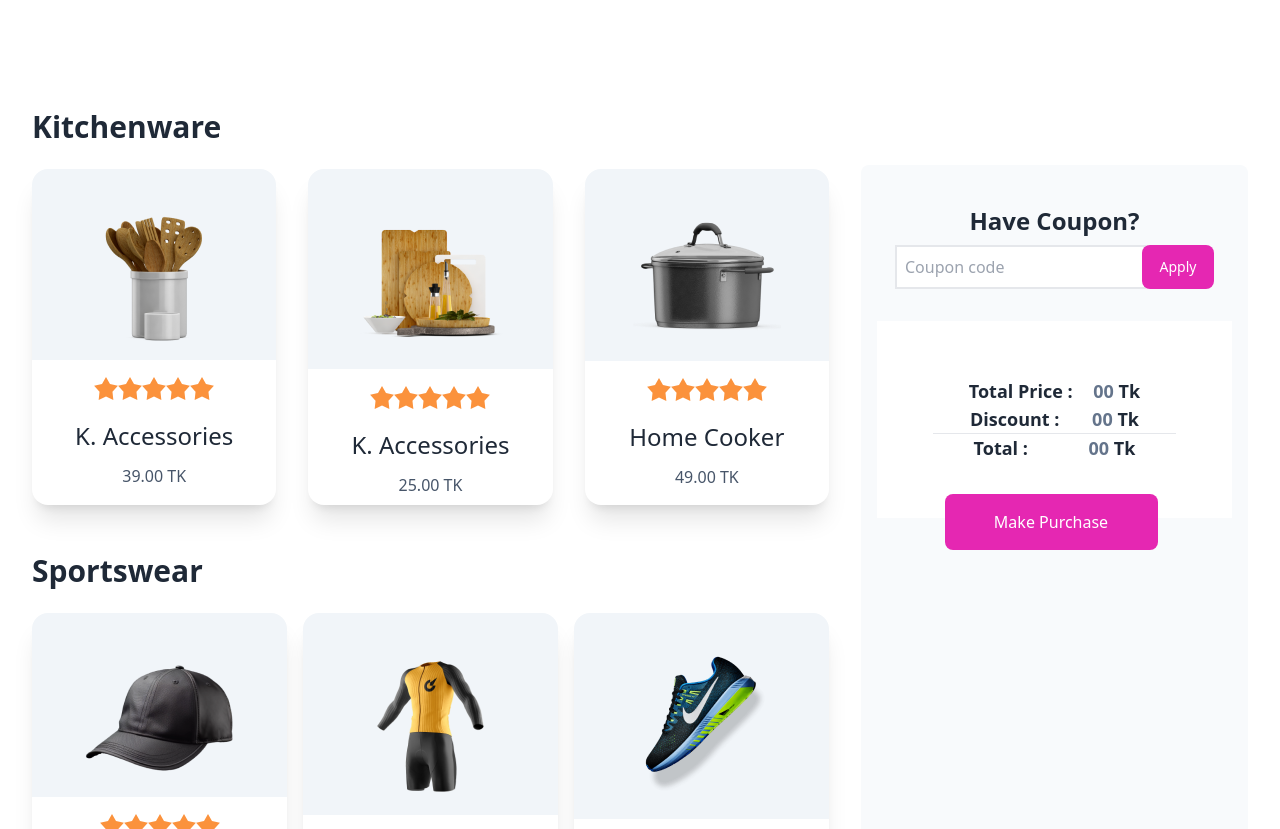
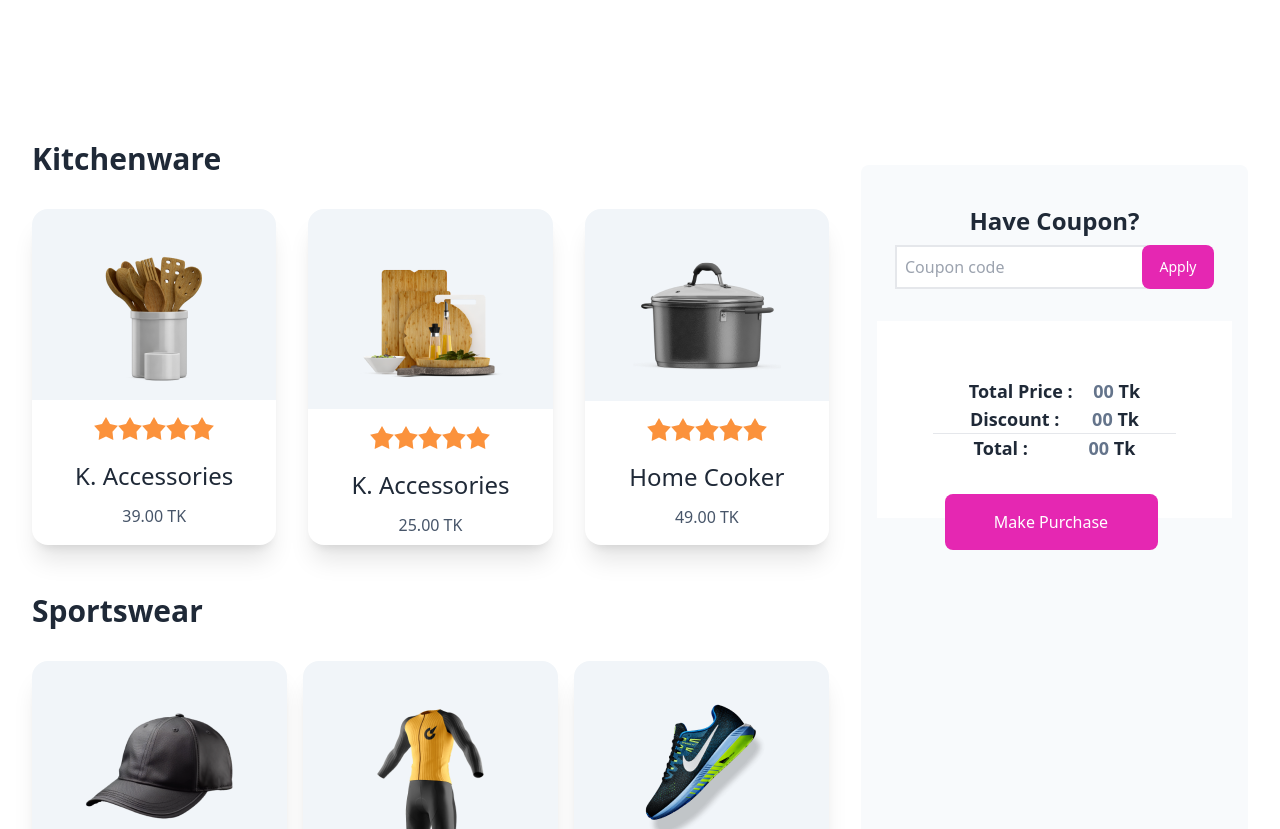
Before and after one commit to tanjib10/Summer-Sale, a plain HTML site: page index.htm in a window 1280 px wide. Shown: the part 435-1264 px from the top of the page. Drawn offline with nearby package versions, Linux system fonts and the light colour scheme.

Commit message:
added responsibility

```diff
--- a/index.htm
+++ b/index.htm
@@ -33,7 +33,7 @@
    <main class="my-28 w-[95%] mx-auto flex flex-col lg:flex-row gap-8 justify-between">
       <!-- card div  -->
       <div class="flex-auto">
-         <h3 class="text-3xl font-bold mb-6">Kitchenware</h3>
+         <h3 class="text-3xl font-bold my-8">Kitchenware</h3>
          <div class="grid gap-8 grid-cols-1 lg:grid-cols-3">
             <div class="card w-70 bg-white shadow-xl">
                <figure class="bg-slate-100 py-4 px-10 pt-10">
@@ -84,7 +84,7 @@
                </div>
             </div>
          </div>
-         <h3 class="mt-12 text-3xl font-bold mb-6">Sportswear</h3>
+         <h3 class="mt-12 text-3xl font-bold my-8">Sportswear</h3>
          <div class="grid gap-4 grid-cols-1 lg:grid-cols-3">
             <div class="card w-70 bg-white shadow-xl">
                <figure class="bg-slate-100 py-4 px-10 pt-10">
```
